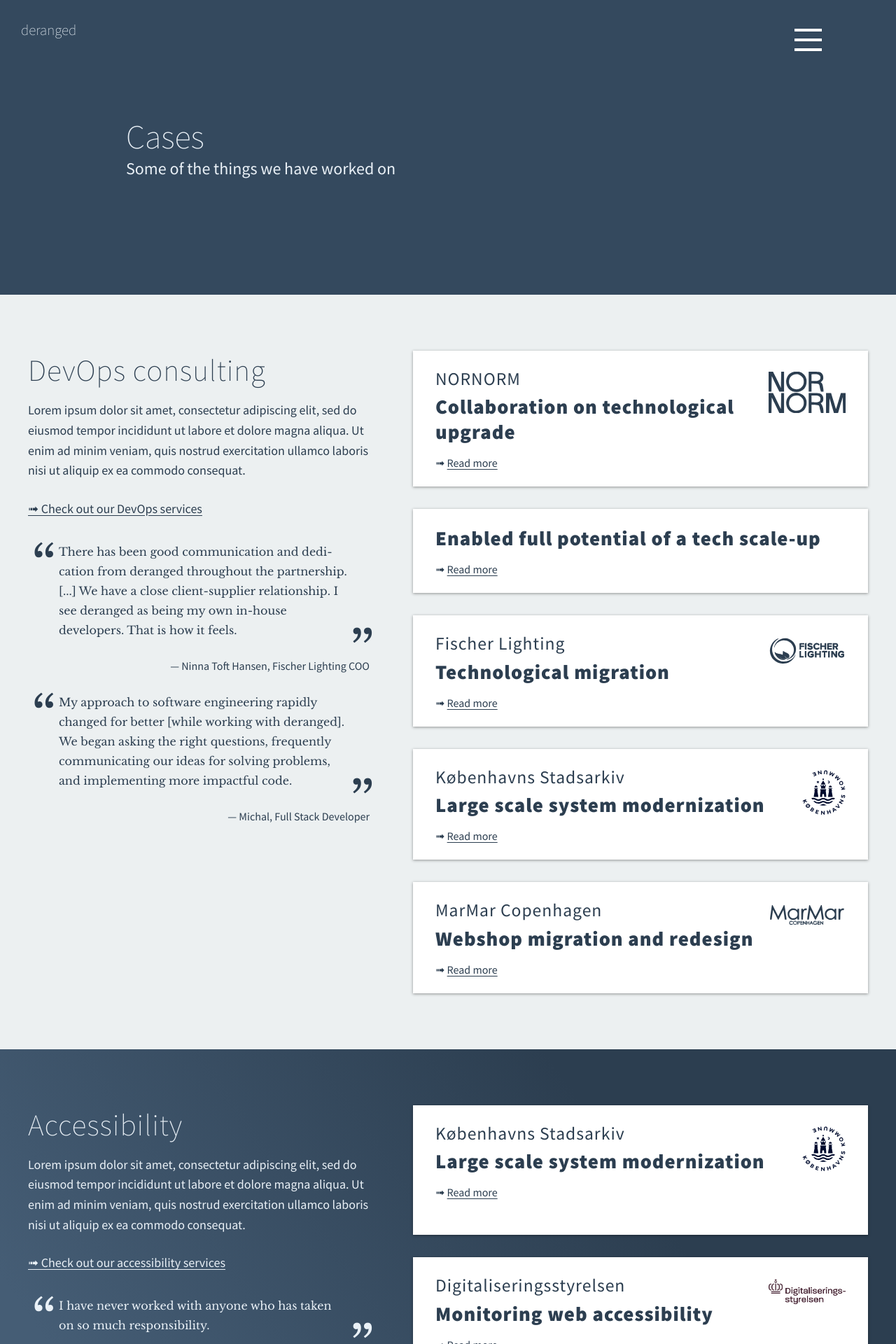
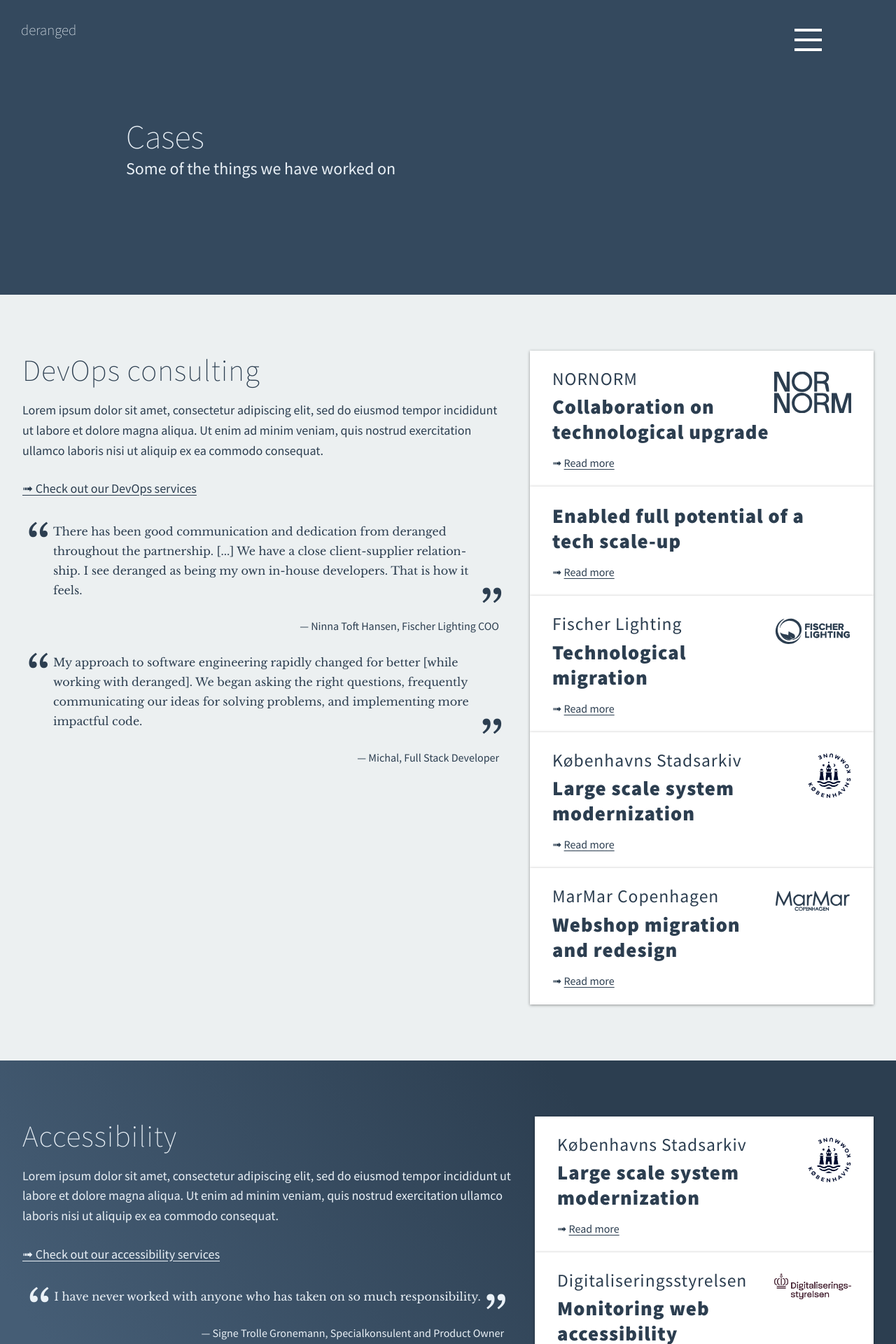
Before and after one commit to derangeddk/deranged.dk, a Jekyll site: the page built from cases/index.html, in a window 1280 px wide. Shown: the top 1920 px of the page at 70% size. Built offline with Jekyll 4.4.1, drawn with Linux system fonts in a browser that asks for light colours; some web fonts are replaced; comment, search, counter and statistics services are not loaded.

Commit message:
Adjusted cases page content width and removed gap between cases

```diff
--- a/_includes/cases_section.html
+++ b/_includes/cases_section.html
@@ -1,3 +1,9 @@
+<style type="text/css" scoped>
+  .content__container--wide {
+    max-width: 1500px;
+  }
+</style>
+
 <section class="content {% if include.blue %}content--blue{% endif %}">
     <div class="content__container content__container--wide">
       <div class="section__content-wrapper">
--- a/_sass/cases.scss
+++ b/_sass/cases.scss
@@ -11,7 +11,7 @@
 }
 
 .section__side-column {
-    max-width: 500px;
+    max-width: 700px;
     flex-grow: 1;
     flex-shrink: 2;
 
@@ -25,7 +25,6 @@
     flex-direction: column;
     max-width: 650px;
     flex-grow: 1.33;
-    gap: 2rem;
 
     @media screen and (max-width: 900px) {
         margin: auto;
```
